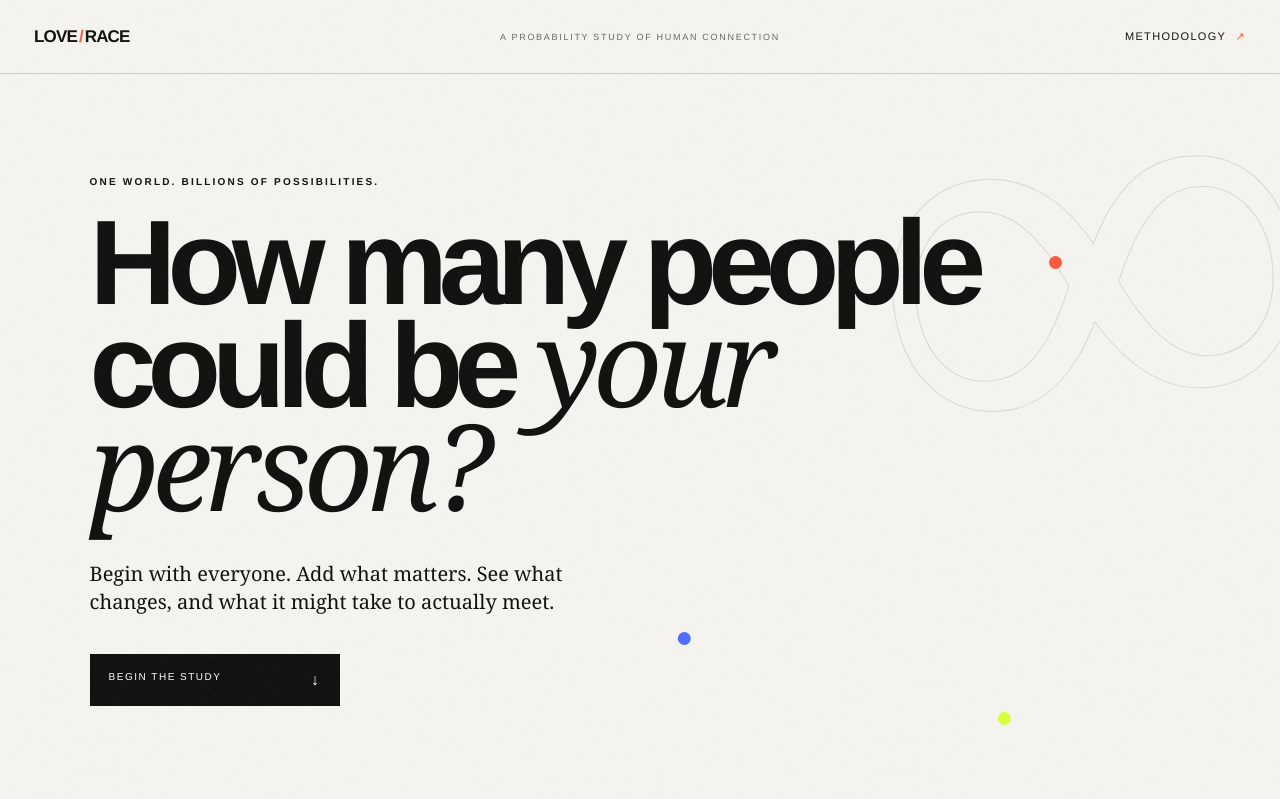
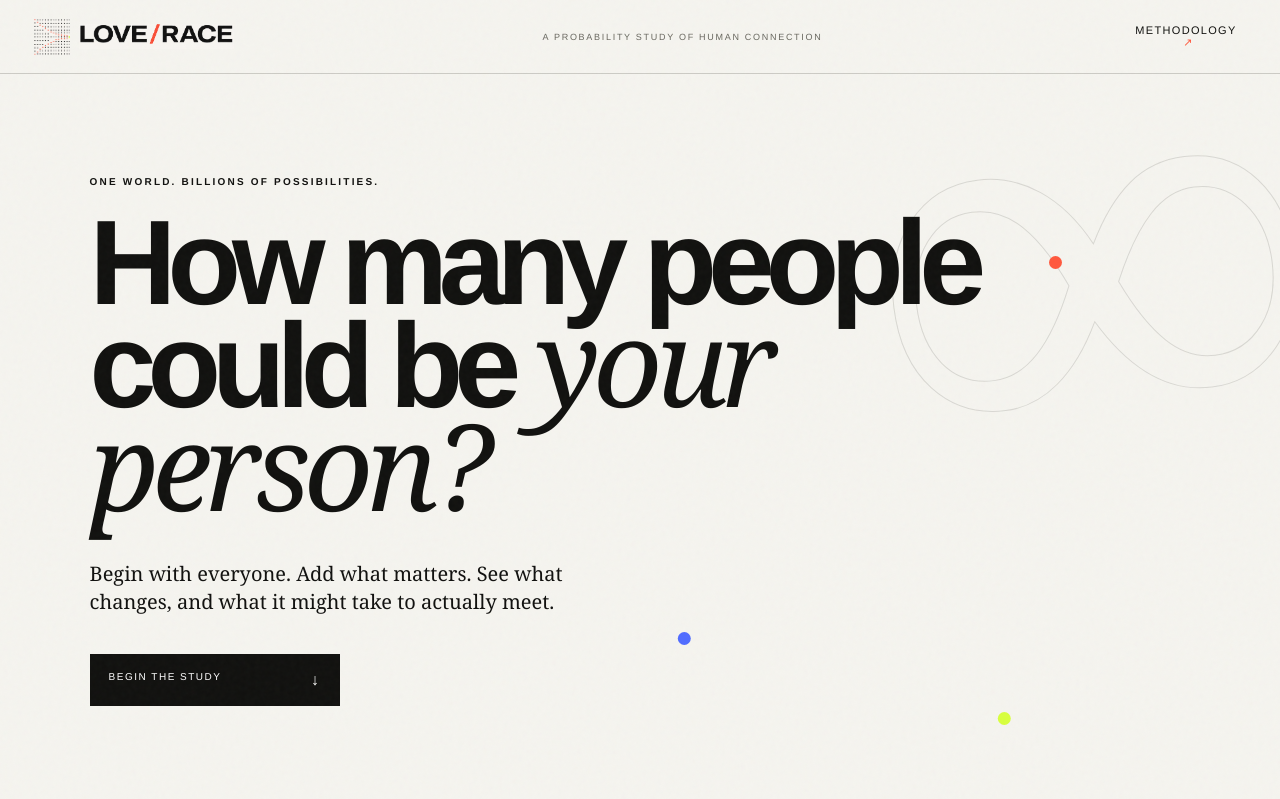
Before and after one commit to grahamhp/LoveRace, a plain HTML site: page index.html in a window 1280 px wide. Shown: the top 799 px of the page. Drawn offline with Linux system fonts and the light colour scheme; no server answers.

Commit message:
Add LoveRace branding assets

```diff
--- a/index.html
+++ b/index.html
@@ -4,13 +4,20 @@
   <meta charset="UTF-8" />
   <meta name="viewport" content="width=device-width, initial-scale=1.0" />
   <meta name="description" content="A transparent, probabilistic portrait of your potential partner pool." />
+  <meta name="theme-color" content="#f5f4ef" />
   <title>LoveRace: A probability study of human connection</title>
+  <link rel="icon" type="image/svg+xml" href="favicon.svg" />
+  <link rel="shortcut icon" href="favicon.svg" />
+  <link rel="apple-touch-icon" href="assets/love-race-logo.png" />
   <link rel="stylesheet" href="styles.css" />
 </head>
 <body>
   <div class="grain" aria-hidden="true"></div>
   <header class="site-header">
-    <a class="wordmark" href="#" aria-label="LoveRace home">LOVE<span>/</span>RACE</a>
+    <a class="brand-logo" href="#" aria-label="LoveRace home">
+      <span class="brand-symbol" aria-hidden="true"><img src="assets/love-race-logo.png" alt="" /></span>
+      <span class="brand-word" aria-hidden="true"><img src="assets/love-race-logo.png" alt="" /></span>
+    </a>
     <div class="header-note">A probability study of human connection</div>
     <button class="text-button" id="openMethod">Methodology <span>↗</span></button>
   </header>
--- a/styles.css
+++ b/styles.css
@@ -28,12 +28,16 @@ button { color: inherit; }
 
 .site-header {
   height: 74px; border-bottom: 1px solid var(--line); display: grid;
-  grid-template-columns: 1fr auto 1fr; align-items: center; padding: 0 34px;
+  grid-template-columns: 205px minmax(0, 1fr) 120px; align-items: center; padding: 0 34px;
   position: relative; z-index: 5; background: rgba(245,244,239,.9); backdrop-filter: blur(16px);
 }
-.wordmark { color: inherit; text-decoration: none; font-weight: 800; font-size: 17px; letter-spacing: -.05em; }
-.wordmark span { color: var(--orange); padding: 0 2px; }
-.header-note { text-transform: uppercase; font-size: 9px; letter-spacing: .19em; color: var(--muted); }
+.brand-logo { width: max-content; display: flex; align-items: center; gap: 9px; text-decoration: none; }
+.brand-symbol, .brand-word { position: relative; display: block; overflow: hidden; flex: 0 0 auto; }
+.brand-symbol { width: 36px; height: 36px; }
+.brand-symbol img { position: absolute; width: 75px; max-width: none; transform: translate(-19.5px, -14px); }
+.brand-word { width: 155px; height: 25px; }
+.brand-word img { position: absolute; width: 201px; max-width: none; transform: translate(-27px, -143px); }
+.header-note { justify-self: center; text-transform: uppercase; font-size: 9px; letter-spacing: .19em; color: var(--muted); }
 .text-button, .quiet-button { border: 0; background: none; padding: 8px 0; cursor: pointer; font-size: 11px; text-transform: uppercase; letter-spacing: .12em; }
 .text-button { justify-self: end; }
 .text-button span { color: var(--orange); margin-left: 5px; }
@@ -256,6 +260,8 @@ dialog::backdrop { background: rgba(0,0,0,.74); backdrop-filter: blur(4px); }
 }
 @media (max-width: 620px) {
   .site-header { grid-template-columns: 1fr 1fr; padding: 0 18px; }.header-note { display: none; }
+  .brand-logo { gap: 6px; }.brand-symbol { width: 31px; height: 31px; }.brand-symbol img { width: 65px; transform: translate(-17px, -12.2px); }
+  .brand-word { width: 125px; height: 21px; }.brand-word img { width: 163px; transform: translate(-22px, -116px); }
   .intro { padding: 8vh 22px; }.intro h1 { font-size: 58px; }.intro-copy { font-size: 17px; }
   .result-panel { padding: 25px 20px; min-height: 620px; }.population-number { font-size: 45px; }
   .question-panel { padding: 25px 20px; }.step { padding: 55px 0 30px; }.step h2 { font-size: 46px; }
```
Also changed, not shown: assets/love-race-logo.png (added), favicon.svg (added).
